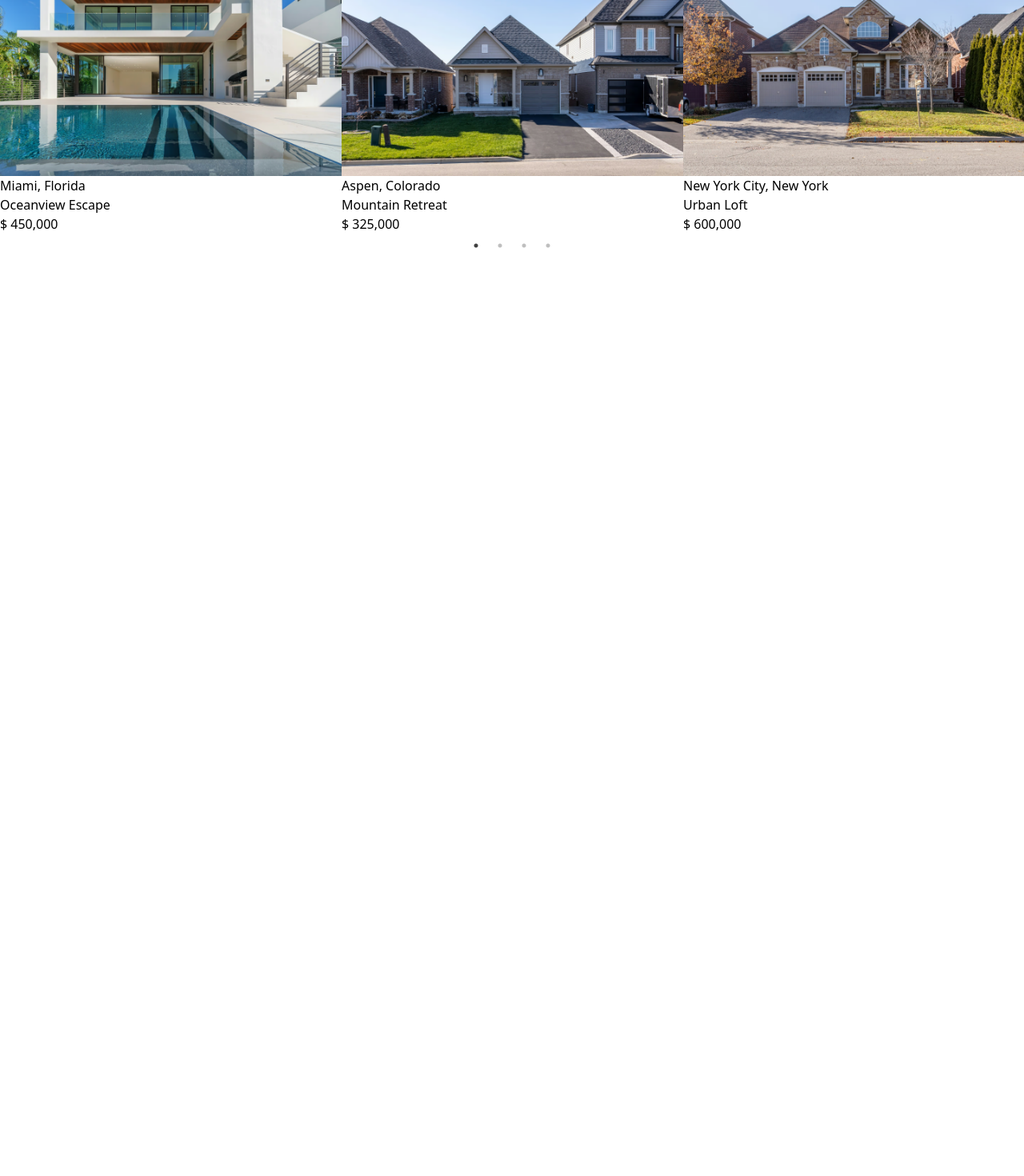
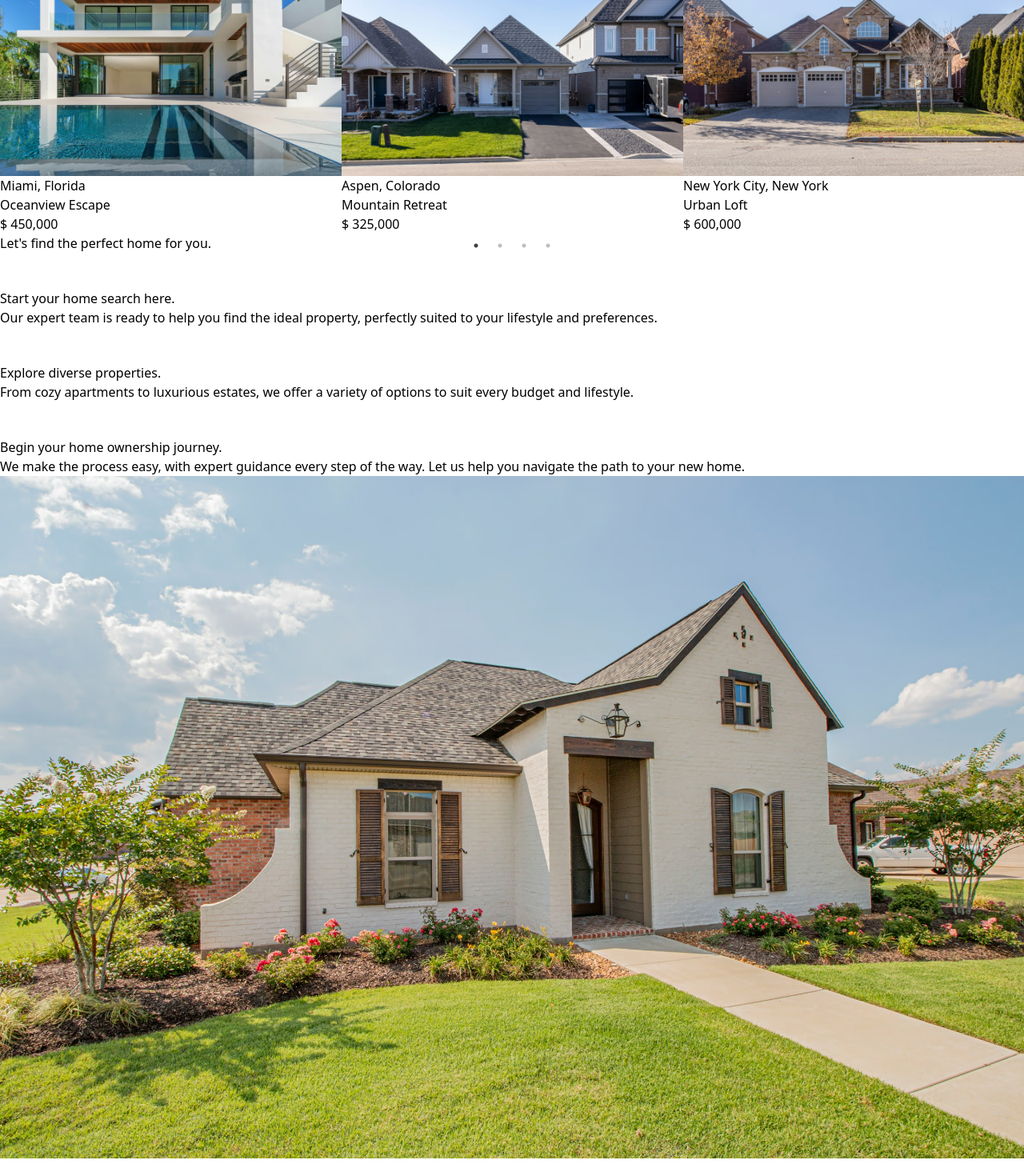
Before and after one commit to codebyfaisal/eliteestate, a React (Vite) app: page / in a window 1280 px wide. Shown: the part 3557-5027 px from the top of the page at 80% size. Before the commit the page ends 3874 px from the top, so only its background shows below. Built offline with nearby package versions, Linux system fonts and the light colour scheme.

Commit message:
create video section

```diff
--- a/src/App.jsx
+++ b/src/App.jsx
@@ -3,6 +3,7 @@ import {
   Hero,
   About,
   Projects,
+  Video,
 } from "./components/components.js";
 
 function App() {
@@ -15,6 +16,7 @@ function App() {
       <main className="px-2 md:px-10 lg:px-20 relative space-y-20">
         <About />
         <Projects />
+        <Video />
       </main>
     </>
   );
--- /dev/null
+++ b/src/components/Video.jsx
@@ -0,0 +1,133 @@
+import { assets } from "../assets/assets";
+import Heading from "./Heading";
+import { motion } from "motion/react";
+
+const Video = () => {
+  return (
+    <section>
+      <motion.div
+        initial={{ opacity: 0, x: -200 }}
+        transition={{ duration: 1.5 }}
+        whileInView={{ opacity: 1, x: 0 }}
+        viewport={{ once: true }}
+      >
+        <div className="max-w-xl mx-auto">
+          <Heading text1="Let's find the perfect home for you." />
+        </div>
+
+        <div className="grid sm:grid-cols-2 lg:grid-cols-3 gap-4 text-gray-700 mt-6">
+          <div className="bg-gray-100 shadow-sm p-4 rounded-md overflow-hidden space-y-6 hover:bg-indigo-50 group transition-all duration-200">
+            <div className="bg-indigo-500 w-max rounded-full p-3">
+              <img
+                src={assets.home_1_icon}
+                alt="Home Svg"
+                className="group-hover:scale-x-[-1] transition-all duration-200"
+              />
+            </div>
+            <div className="space-y-2">
+              <h1 className="font-medium text-2xl opacity-95 max-w-72">
+                Start your home search here.
+              </h1>
+              <p>
+                Our expert team is ready to help you find the ideal property,
+                perfectly suited to your lifestyle and preferences.
+              </p>
+            </div>
+          </div>
+
+          <div className="bg-gray-100 shadow-sm p-4 rounded-md overflow-hidden space-y-6 hover:bg-indigo-50 group transition-all duration-200">
+            <div className="bg-indigo-500 w-max rounded-full p-3">
+              <img
+                src={assets.home_2_icon}
+                alt="Home Svg"
+                className="group-hover:scale-x-[-1] transition-all duration-200"
+              />
+            </div>
+            <div className="space-y-2">
+              <h1 className="font-medium text-2xl opacity-95 max-w-72">
+                Explore diverse properties.
+              </h1>
+              <p>
+                From cozy apartments to luxurious estates, we offer a variety of
+                options to suit every budget and lifestyle.
+              </p>
+            </div>
+          </div>
+
+          <div className="bg-gray-100 shadow-sm p-4 rounded-md overflow-hidden space-y-6 hover:bg-indigo-50 group transition-all duration-200">
+            <div className="bg-indigo-500 w-max rounded-full p-3">
+              <img
+                src={assets.home_3_icon}
+                alt="Home Svg"
+                className="group-hover:scale-x-[-1] transition-all duration-200"
+              />
+            </div>
+            <div className="space-y-2">
+              <h1 className="font-medium text-2xl opacity-95 max-w-72">
+                Begin your home ownership journey.
+              </h1>
+              <p>
+                We make the process easy, with expert guidance every step of the
+                way. Let us help you navigate the path to your new home.
+              </p>
+            </div>
+          </div>
+        </div>
+      </motion.div>
+      <motion.div
+        initial={{ opacity: 0, x: 200 }}
+        transition={{ duration: 1.5 }}
+        whileInView={{ opacity: 1, x: 0 }}
+        viewport={{ once: true }}
+        className="w-full h-[60vh] overflow-hidden shadow-md rounded-lg relative mt-16"
+      >
+        <img
+          src={assets.header_img}
+          alt="Video img"
+          className="object-cover size-full"
+        />
+
+        <div className="absolute inset-0 size-full flex justify-center items-center">
+          <div
+            className="bg-indigo-500 w-12 h-12 sm:w-16 sm:h-16 rounded-full relative flex justify-center items-center cursor-pointer animate-pulseSlow"
+            onClick={() =>
+              window.open(
+                "https://www.youtube.com/watch?v=y9j-BL5ocW8",
+                "_blank"
+              )
+            }
+          >
+            <div
+              className="pl-1 size-full flex justify-center items-center relative
+              before:content-[''] before:size-full before:absolute before:top-0 before:left-0
+              before:border-4 before:border-indigo-500 before:rounded-full before:scale-125
+              before:animate-pingSlow
+              after:content-[''] after:size-full after:absolute after:top-0 after:left-0
+              after:border-2 after:border-indigo-500 after:rounded-full after:scale-155
+              after:animate-spinSlow"
+            >
+              <svg
+                fill="#ffffff"
+                version="1.1"
+                id="Capa_1"
+                xmlns="http://www.w3.org/2000/svg"
+                xmlnsXlink="http://www.w3.org/1999/xlink"
+                width="22px"
+                height="22px"
+                viewBox="0 0 163.861 163.861"
+                xmlSpace="preserve"
+              >
+                <g>
+                  <path d="M34.857,3.613C20.084-4.861,8.107,2.081,8.107,19.106v125.637c0,17.042,11.977,23.975,26.75,15.509L144.67,97.275 c14.778-8.477,14.778-22.211,0-30.686L34.857,3.613z" />
+                </g>
+              </svg>
+            </div>
+          </div>
+        </div>
+      </motion.div>
+      <div id="testimonials"></div>
+    </section>
+  );
+};
+
+export default Video;
--- a/src/components/components.js
+++ b/src/components/components.js
@@ -2,6 +2,7 @@ import Header from "./Header";
 import Hero from "./Hero";
 import About from "./About";
 import Projects from "./Projects";
+import Video from "./Video";
 import Heading from "./Heading";
 
 export {
@@ -9,5 +10,6 @@ export {
   Hero,
   About,
   Projects,
+  Video,
   Heading,
 };
```
